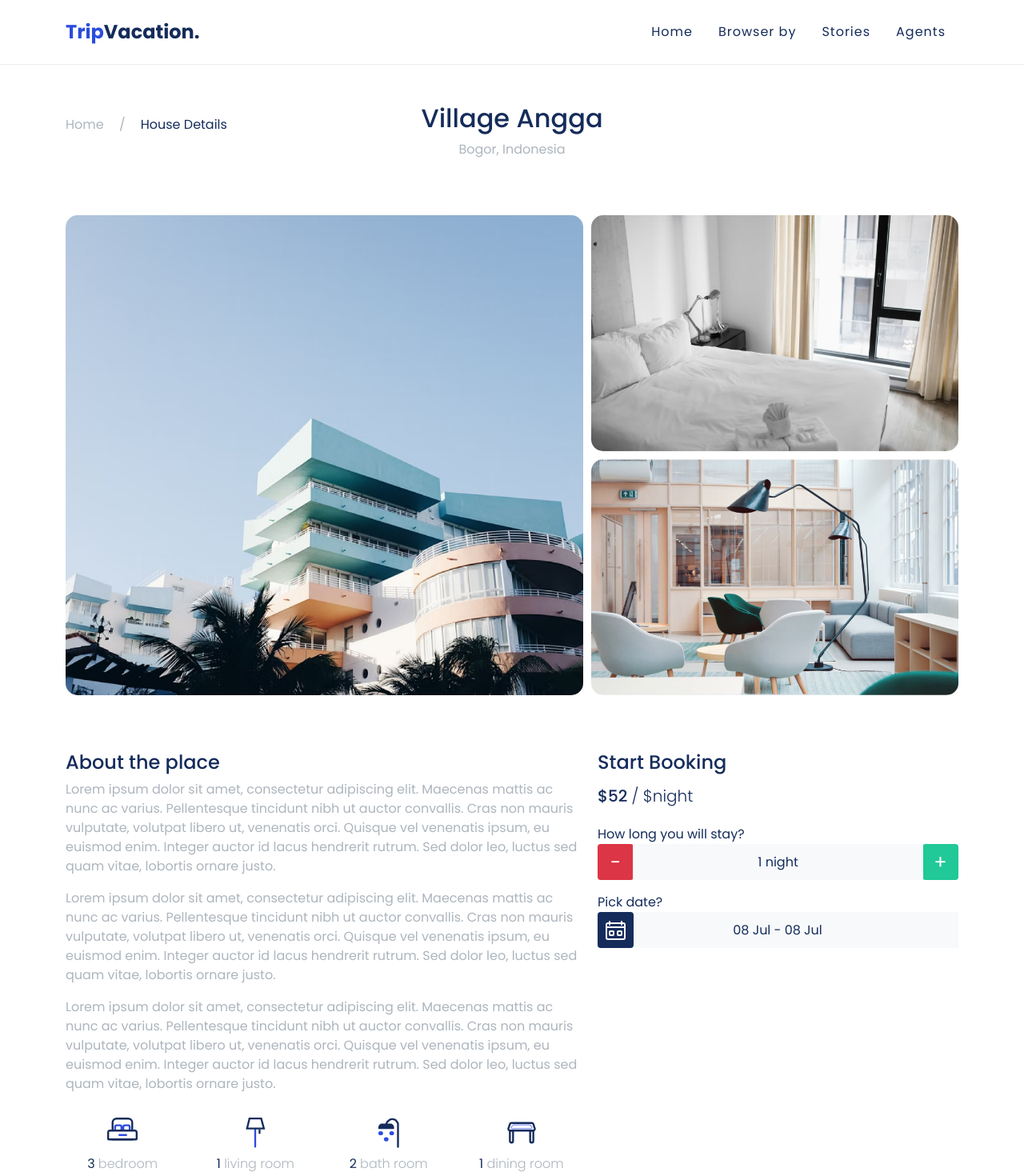
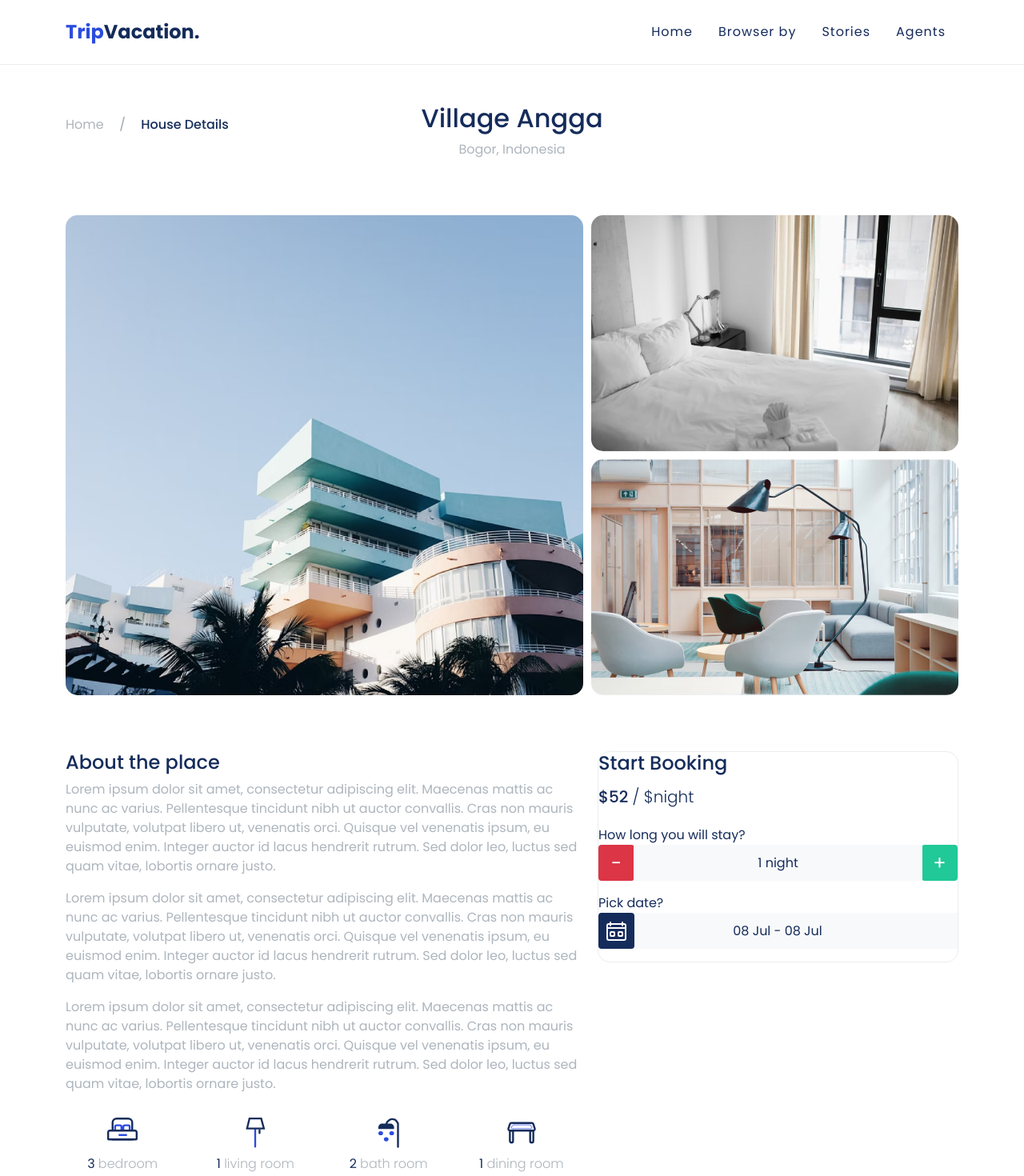
Before and after one commit to dulabdul/MERN-TripVacation, a React (Create React App) app: page /properties/asd1293uasdads1 in a window 1280 px wide. Shown: the top 1470 px of the page at 80% size. Built offline with nearby package versions, Linux system fonts and the light colour scheme.

Commit message:
Update SCSS Styles

```diff
--- a/src/assets/scss/_breadcrumb.scss
+++ b/src/assets/scss/_breadcrumb.scss
@@ -38,5 +38,6 @@
 
   &.active {
     color: $gray-900;
+    font-weight: 500;
   }
 }
--- a/src/assets/scss/style.scss
+++ b/src/assets/scss/style.scss
@@ -117,7 +117,9 @@ header {
   height: 100%;
 }
 .card {
-  height: 100%;
+  &.bordered {
+    border: 1px solid $gray-200;
+  }
   border-radius: 15px;
   .tag {
     background-color: $cyan;
```
